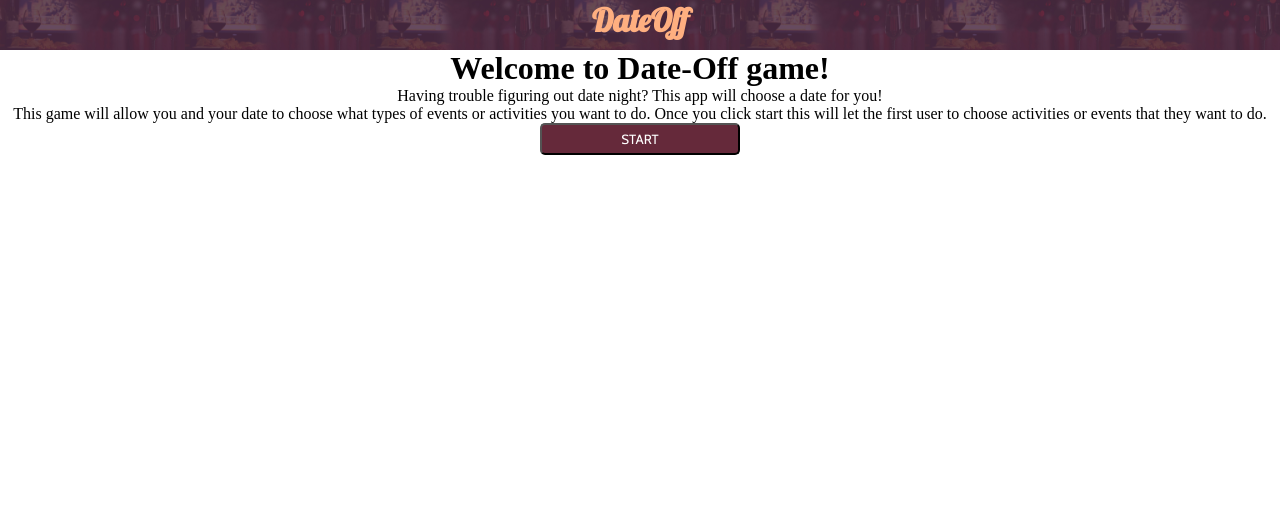
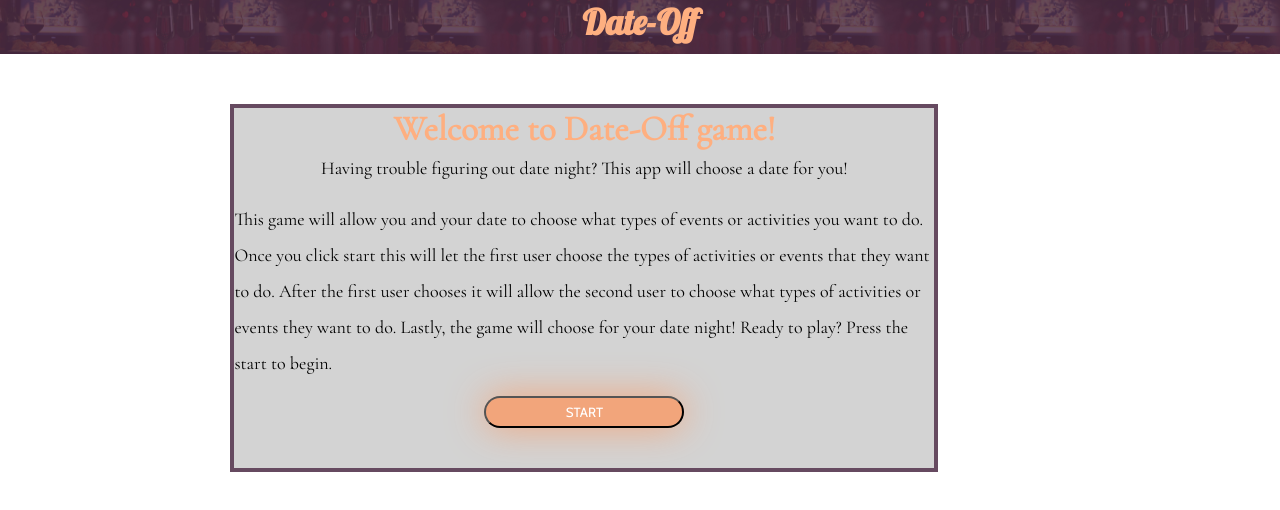
Before and after one commit to shumcode/event-tinder, a website: page public/index.html in a window 1280 px wide. Drawn offline with nearby package versions, Linux system fonts and the light colour scheme; some packages are replaced by stand-ins of ours.

Commit message:
more css

```diff
--- a/public/index.html
+++ b/public/index.html
@@ -9,12 +9,12 @@
   <link href="https://fonts.googleapis.com/css?family=Lobster" rel="stylesheet">
   <link href="https://fonts.googleapis.com/css?family=Open+Sans" rel="stylesheet">
   <link href="https://fonts.googleapis.com/css?family=Cabin" rel="stylesheet">
-  <link href="https://fonts.googleapis.com/css?family=Indie+Flower" rel="stylesheet">
+  <link href="https://fonts.googleapis.com/css?family=Cormorant+Garamond|Itim|Quicksand" rel="stylesheet">
 </head>
 <body>
 
   <div id ="header">
-    <h1>DateOff</h1>
+    <h1>Date-Off</h1>
   </div>
 
 
--- a/public/partials/homepage.html
+++ b/public/partials/homepage.html
@@ -1,9 +1,11 @@
 <div id="startpagediv">
-    <h1>Welcome to Date-Off game!</h1>
-    <p>Having trouble figuring out date night? This app will choose a date for you!</p>
-    <p> This game will allow you and your date to choose what types of events or activities you want to do.
-    Once you click start this will let the first user to choose activities or events that they want to do.
+        <h1>Welcome to Date-Off game!</h1>
 
-    </p>
-    <button ng-click="$ctrl.startGame();" player-one-directive button-directive>START</button>
+        <p>Having trouble figuring out date night? This app will choose a date for you!</p>
+        <p> This game will allow you and your date to choose what types of events or activities you want to do.
+        Once you click start this will let the first user choose the types of activities or events that they want to do.
+        After the first user chooses it will allow the second user to choose what types of activities
+        or events they want to do. Lastly, the game will choose for your date night! Ready to play? Press the start to begin.
+        </p>
+        <button ng-click="$ctrl.startGame();" player-one-directive button-directive>START</button>
 </div>
--- a/public/styles/style.css
+++ b/public/styles/style.css
@@ -9,8 +9,55 @@
   align-items:center;
   background-image: url("../images/header_image.jpg");
   background-size: contain;
+}
 
+/*Home page styling*/
+h1 {
+  font-size: 20px;
+  font-family: 'Quicksand', sans-serif;
+  font-family: 'Itim', cursive;
+  font-family: 'Cormorant Garamond', serif;
+  color: #feaf80;
+  font-weight: bold;
 }
+
+#startpagediv {
+  border: 4px solid #664a60;
+  background-color: lightgrey;
+  padding-bottom:40px;
+  width: auto;
+  height: auto;
+}
+#startpagediv p {
+  font-size: 12px;
+  font-family: 'Quicksand', sans-serif;
+  font-family: 'Itim', cursive;
+  font-family: 'Cormorant Garamond', serif;
+  margin-bottom: 15px;
+}
+#startpagediv button {
+  border-radius:25px;
+}
+
+@-o-keyframes glowing {
+  0% { background-color: #65293a; box-shadow: 0 0 3px #65293a; }
+  50% { background-color: #feaf80; box-shadow: 0 0 40px #feaf80; }
+  100% { background-color: #65293a; box-shadow: 0 0 3px #65293a; }
+}
+
+@keyframes glowing {
+  0% { background-color: #65293a; box-shadow: 0 0 3px #65293a; }
+  50% { background-color: #feaf80; box-shadow: 0 0 40px #feaf80; }
+  100% { background-color: #65293a0; box-shadow: 0 0 3px #65293a; }
+}
+#startpagediv button {
+  -webkit-animation: glowing 1500ms infinite;
+  -moz-animation: glowing 1500ms infinite;
+  -o-animation: glowing 1500ms infinite;
+  animation: glowing 1500ms infinite;
+}
+
+/*End of home page styling*/
 
 #header h1{
   color: #feaf80;
@@ -40,6 +87,7 @@
 }
 
 button {
+  cursor:pointer;
   font-family: 'Cabin', sans-serif;
   background-color: #65293a;
   width: 200px;
@@ -134,6 +182,50 @@ border: 1px solid black;
     justify-content: space-around;
     margin-top: 20px;
   }
+  /*start home styling*/
+  h1 {
+    font-size: 35px;
+    font-family: 'Quicksand', sans-serif;
+    font-family: 'Itim', cursive;
+    font-family: 'Cormorant Garamond', serif;
+    color: #feaf80;
+    font-weight: bold;
+  }
+
+  #startpagediv {
+    margin-left:18%;
+    border: 4px solid #664a60;
+    background-color: lightgrey;
+    width: 700px;
+    height: 0 auto;
+    padding-bottom:40px;
+    position: relative;
+    -webkit-animation-name: example;  /* Safari 4.0 - 8.0 */
+    -webkit-animation-duration: 3s;  /* Safari 4.0 - 8.0 */
+    -webkit-animation-fill-mode: forwards; /* Safari 4.0 - 8.0 */
+    animation-name: example;
+    animation-duration: 3s;
+    animation-fill-mode: forwards;
+  }
+
+  @-webkit-keyframes example {
+    from {top: 0px;}
+    to {top: 50px; background-color: lightgrey;}
+  }
+
+  @keyframes example {
+    from {top: 0px;}
+    to {top: 50px; background-color: lightgrey;}
+  }
+
+  #startpagediv p {
+    font-size: 18px;
+    font-family: 'Quicksand', sans-serif;
+    font-family: 'Itim', cursive;
+    font-family: 'Cormorant Garamond', serif;
+    line-height: 200%;
+    margin-bottom: 15px;
+    }  /*End home styling*/
     /* img{
     min-width: 300px;
     max-width: 300px;
@@ -143,6 +235,10 @@ border: 1px solid black;
       max-height: 250px;
       min-width: 400px;
       max-width: 400px;
+    }
+    #round3 {
+      display: flex;
+      justify-content: space-around;
     }
   }
 
@@ -174,4 +270,8 @@ border: 1px solid black;
       min-width: 400px;
       max-width: 400px;
     }
+    #round3 {
+      display: flex;
+      justify-content: space-around;
     }
+  }
```
Also changed, not shown: public/partials/round1.html (+0 -1 lines), public/partials/round2.html (+2 -3 lines), public/partials/round3.html (+3 -3 lines), public/images/homepage.jpeg (added). Lines whose indentation alone changed are shown as unchanged.
